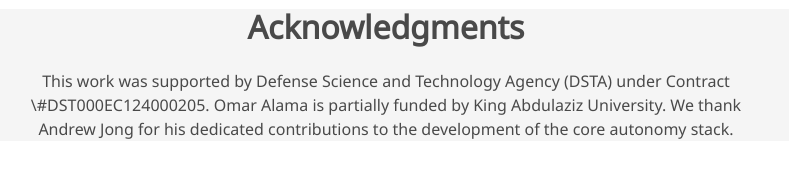
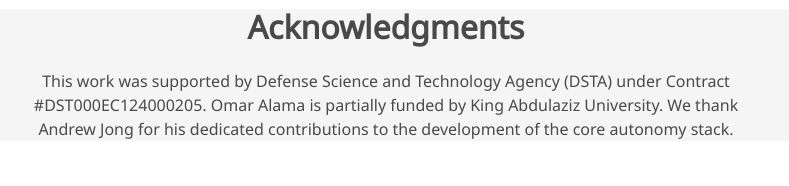
Before and after one commit to raven-semantic/raven-semantic.github.io, a plain HTML site: page index.html in a window 1280 px wide. Shown: the part 6299-6485 px from the top of the page, 254-1043 px from the left. Drawn offline with nearby package versions, Linux system fonts and the light colour scheme; some icons are missing; a web font is replaced by a local one.

Commit message:
dsta contract fix

```diff
--- a/index.html
+++ b/index.html
@@ -445,7 +445,7 @@
           <h2 class="title is-3">Acknowledgments</h2>
           <div class="content has-text-centered">
             <p>
-              This work was supported by Defense Science and Technology Agency (DSTA) under Contract \#DST000EC124000205.
+              This work was supported by Defense Science and Technology Agency (DSTA) under Contract #DST000EC124000205.
               Omar Alama is partially funded by King Abdulaziz University.
               We thank Andrew Jong for his dedicated contributions to the development of the core autonomy stack.
             </p>
```
